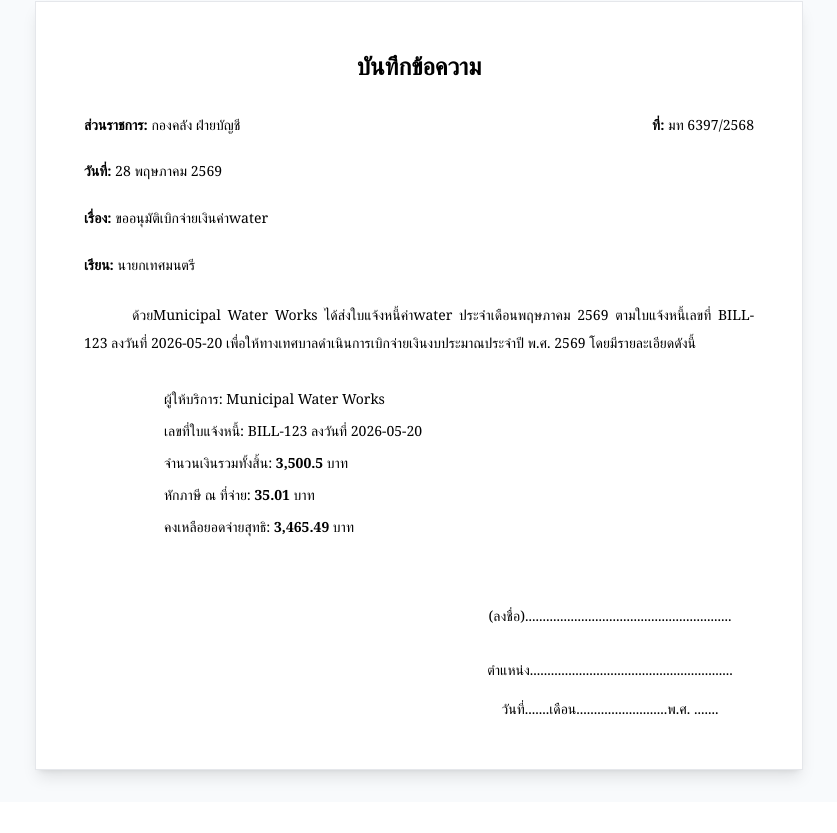
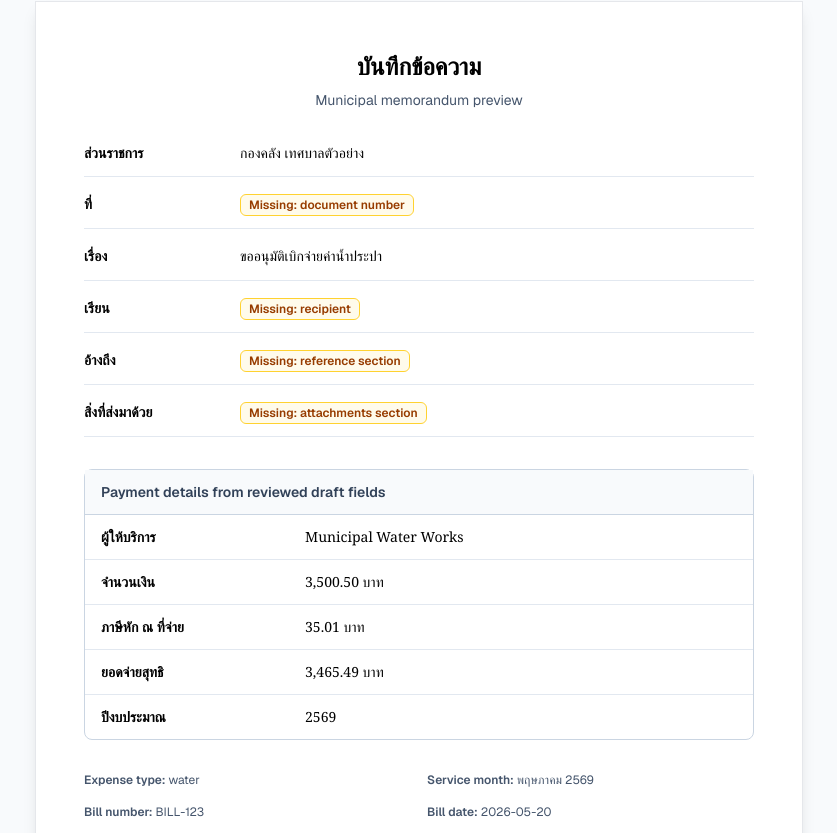
Before and after one commit to expellirmud-dot/utility-disbursement-app, a Next.js app: page /memos/preview in a window 1280 px wide. Shown: the part 547-1380 px from the top of the page, without its empty margins (221-1058 px from the left). Before the commit the page ends 1349 px from the top, so only its background shows below. Built offline with nearby package versions, Linux system fonts and the light colour scheme.

Commit message:
Refine memo field mapping and preview

```diff
--- a/src/components/MemoPreview.tsx
+++ b/src/components/MemoPreview.tsx
@@ -1,4 +1,28 @@
 import { Memo } from '../types/memo';
+
+type FieldValue = string | number | undefined | null;
+
+const missingMarker = (fieldName: string) => (
+  <span className="inline-flex rounded-md border border-amber-300 bg-amber-50 px-2 py-0.5 font-sans text-xs font-semibold text-amber-800">
+    Missing: {fieldName}
+  </span>
+);
+
+const isMissing = (value: FieldValue) => {
+  if (value === undefined || value === null) return true;
+  if (typeof value === 'number') return Number.isNaN(value);
+  return value.trim().length === 0;
+};
+
+const renderText = (value: FieldValue, fieldName: string) => {
+  if (isMissing(value)) return missingMarker(fieldName);
+  return value;
+};
+
+const renderMoney = (value: number | undefined, fieldName: string) => {
+  if (isMissing(value) || typeof value !== 'number') return missingMarker(fieldName);
+  return value.toLocaleString('th-TH', { minimumFractionDigits: 2, maximumFractionDigits: 2 });
+};
 
 export function MemoPreview({ memo }: { memo: Memo }) {
   return (
@@ -15,35 +39,84 @@ export function MemoPreview({ memo }: { memo: Memo }) {
       <div className="max-w-3xl mx-auto p-12 bg-white shadow-lg border border-gray-200 font-serif text-black print:shadow-none print:border-none print:p-0">
         <div className="text-center mb-8">
           <h1 className="text-2xl font-bold">บันทึกข้อความ</h1>
+          <p className="mt-2 text-sm text-slate-600 font-sans">Municipal memorandum preview</p>
         </div>
-        <div className="flex justify-between mb-6 text-sm leading-relaxed">
-          <div><span className="font-bold">ส่วนราชการ:</span> {memo.header.department} {memo.header.section}</div>
-          <div><span className="font-bold">ที่:</span> {memo.header.docNumber}</div>
-        </div>
-        <div className="mb-6 text-sm leading-relaxed">
-          <span className="font-bold">วันที่:</span> {new Date().toLocaleDateString('th-TH', { day: 'numeric', month: 'long', year: 'numeric' })}
-        </div>
-        <div className="mb-6 text-sm leading-relaxed">
-          <span className="font-bold">เรื่อง:</span> {memo.content.subject}
-        </div>
-        <div className="mb-6 text-sm leading-relaxed">
-          <span className="font-bold">เรียน:</span> {memo.content.recipient}
-        </div>
-        <div className="mb-8 leading-loose text-sm indent-12 text-justify">
-          {memo.content.body} <br /><br />
-          <div className="pl-8 space-y-1">
-            <p>ผู้ให้บริการ: {memo.content.details.providerName}</p>
-            <p>เลขที่ใบแจ้งหนี้: {memo.content.details.billNumber} ลงวันที่ {memo.content.details.billDate}</p>
-            <p>จำนวนเงินรวมทั้งสิ้น: <span className="font-semibold">{memo.content.details.grossAmount.toLocaleString()}</span> บาท</p>
-            <p>หักภาษี ณ ที่จ่าย: <span className="font-semibold">{memo.content.details.withholdingTax.toLocaleString()}</span> บาท</p>
-            <p>คงเหลือยอดจ่ายสุทธิ: <span className="font-semibold">{memo.content.details.netPayable.toLocaleString()}</span> บาท</p>
+
+        <div className="space-y-4 text-sm leading-relaxed">
+          <div className="grid grid-cols-[9rem_1fr] gap-3 border-b border-slate-200 pb-3">
+            <span className="font-bold">ส่วนราชการ</span>
+            <span>{renderText(memo.governmentUnit, 'government unit')}</span>
+          </div>
+          <div className="grid grid-cols-[9rem_1fr] gap-3 border-b border-slate-200 pb-3">
+            <span className="font-bold">ที่</span>
+            <span>{renderText(memo.documentNumber, 'document number')}</span>
+          </div>
+          <div className="grid grid-cols-[9rem_1fr] gap-3 border-b border-slate-200 pb-3">
+            <span className="font-bold">เรื่อง</span>
+            <span>{renderText(memo.subject, 'subject')}</span>
+          </div>
+          <div className="grid grid-cols-[9rem_1fr] gap-3 border-b border-slate-200 pb-3">
+            <span className="font-bold">เรียน</span>
+            <span>{renderText(memo.recipient, 'recipient')}</span>
+          </div>
+          <div className="grid grid-cols-[9rem_1fr] gap-3 border-b border-slate-200 pb-3">
+            <span className="font-bold">อ้างถึง</span>
+            <span>{renderText(memo.referenceSection, 'reference section')}</span>
+          </div>
+          <div className="grid grid-cols-[9rem_1fr] gap-3 border-b border-slate-200 pb-3">
+            <span className="font-bold">สิ่งที่ส่งมาด้วย</span>
+            <span>{renderText(memo.attachmentsSection, 'attachments section')}</span>
           </div>
         </div>
+
+        <div className="mt-8 rounded-lg border border-slate-300">
+          <div className="border-b border-slate-300 bg-slate-50 px-4 py-3 font-sans text-sm font-semibold text-slate-700">
+            Payment details from reviewed draft fields
+          </div>
+          <div className="divide-y divide-slate-200 text-sm">
+            <div className="grid grid-cols-[12rem_1fr] gap-3 px-4 py-3">
+              <span className="font-bold">ผู้ให้บริการ</span>
+              <span>{renderText(memo.providerName, 'provider name')}</span>
+            </div>
+            <div className="grid grid-cols-[12rem_1fr] gap-3 px-4 py-3">
+              <span className="font-bold">จำนวนเงิน</span>
+              <span>{renderMoney(memo.amount, 'amount')} บาท</span>
+            </div>
+            <div className="grid grid-cols-[12rem_1fr] gap-3 px-4 py-3">
+              <span className="font-bold">ภาษีหัก ณ ที่จ่าย</span>
+              <span>{renderMoney(memo.taxAmount, 'tax amount')} บาท</span>
+            </div>
+            <div className="grid grid-cols-[12rem_1fr] gap-3 px-4 py-3">
+              <span className="font-bold">ยอดจ่ายสุทธิ</span>
+              <span>{renderMoney(memo.netPayableAmount, 'net payable amount')} บาท</span>
+            </div>
+            <div className="grid grid-cols-[12rem_1fr] gap-3 px-4 py-3">
+              <span className="font-bold">ปีงบประมาณ</span>
+              <span>{renderText(memo.fiscalYear, 'fiscal year')}</span>
+            </div>
+          </div>
+        </div>
+
+        <div className="mt-8 grid grid-cols-2 gap-4 text-xs text-slate-600 font-sans">
+          <div>
+            <span className="font-semibold">Expense type:</span> {renderText(memo.expenseType, 'expense type')}
+          </div>
+          <div>
+            <span className="font-semibold">Service month:</span> {renderText(memo.serviceMonth, 'service month')}
+          </div>
+          <div>
+            <span className="font-semibold">Bill number:</span> {renderText(memo.billNumber, 'bill number')}
+          </div>
+          <div>
+            <span className="font-semibold">Bill date:</span> {renderText(memo.billDate, 'bill date')}
+          </div>
+        </div>
+
         <div className="flex justify-end mt-16 text-sm">
           <div className="text-center w-72 leading-relaxed">
-            <p className="mb-8">{memo.footer.approvalSignature}</p>
+            <p className="mb-8">(ลงชื่อ)...........................................................</p>
             <p className="mb-4">ตำแหน่ง..........................................................</p>
-            <p>{memo.footer.approvalDate}</p>
+            <p>วันที่.......เดือน..........................พ.ศ. .......</p>
           </div>
         </div>
       </div>
--- a/src/lib/disbursementDraftBuilder.ts
+++ b/src/lib/disbursementDraftBuilder.ts
@@ -45,6 +45,9 @@ export const buildDisbursementDraft = (
       billDate: finalBill.billDate,
       serviceMonth: finalBill.serviceMonth,
       fiscalYear,
+      amount: grossAmount,
+      taxAmount: withholdingTax,
+      netPayableAmount: netPayable,
       grossAmount,
       withholdingTax,
       netPayable,
--- a/src/lib/memoBuilder.ts
+++ b/src/lib/memoBuilder.ts
@@ -3,30 +3,22 @@ import { Memo } from '../types/memo';
 
 export const buildMemo = (draft: DisbursementDraft): Memo => {
   const { memoFields } = draft;
+
   return {
-    header: {
-      department: 'กองคลัง',
-      section: 'ฝ่ายบัญชี',
-      docNumber: `มท ${Math.floor(Math.random() * 10000)}/2568`,
-    },
-    content: {
-      subject: `ขออนุมัติเบิกจ่ายเงินค่า${memoFields.expenseType}`,
-      recipient: 'นายกเทศมนตรี',
-      body: `ด้วย${memoFields.providerName} ได้ส่งใบแจ้งหนี้ค่า${memoFields.expenseType} ประจำเดือน${memoFields.serviceMonth} ตามใบแจ้งหนี้เลขที่ ${memoFields.billNumber} ลงวันที่ ${memoFields.billDate} เพื่อให้ทางเทศบาลดำเนินการเบิกจ่ายเงินงบประมาณประจำปี พ.ศ. ${memoFields.fiscalYear} โดยมีรายละเอียดดังนี้`,
-      details: {
-        providerName: memoFields.providerName,
-        expenseType: memoFields.expenseType,
-        billNumber: memoFields.billNumber || 'N/A',
-        billDate: memoFields.billDate || 'N/A',
-        serviceMonth: memoFields.serviceMonth || 'N/A',
-        grossAmount: memoFields.grossAmount,
-        withholdingTax: memoFields.withholdingTax,
-        netPayable: memoFields.netPayable,
-      },
-    },
-    footer: {
-      approvalSignature: '(ลงชื่อ)...........................................................',
-      approvalDate: 'วันที่.......เดือน..........................พ.ศ. .......',
-    },
+    governmentUnit: memoFields.governmentUnit,
+    documentNumber: memoFields.documentNumber,
+    subject: memoFields.subject,
+    recipient: memoFields.recipient,
+    referenceSection: memoFields.referenceSection,
+    attachmentsSection: memoFields.attachmentsSection,
+    providerName: memoFields.providerName,
+    amount: memoFields.amount ?? memoFields.grossAmount,
+    taxAmount: memoFields.taxAmount ?? memoFields.withholdingTax,
+    netPayableAmount: memoFields.netPayableAmount ?? memoFields.netPayable,
+    fiscalYear: memoFields.fiscalYear,
+    expenseType: memoFields.expenseType,
+    billNumber: memoFields.billNumber,
+    billDate: memoFields.billDate,
+    serviceMonth: memoFields.serviceMonth,
   };
 };
--- a/src/types/disbursementDraft.ts
+++ b/src/types/disbursementDraft.ts
@@ -1,6 +1,20 @@
 import { ExpenseType } from './disbursement';
 
 export type ReadinessStatus = 'ready' | 'needs_review' | 'blocked';
+
+export interface OfficialMemoFields {
+  governmentUnit?: string;
+  documentNumber?: string;
+  subject?: string;
+  recipient?: string;
+  referenceSection?: string;
+  attachmentsSection?: string;
+  providerName: string;
+  amount: number;
+  taxAmount: number;
+  netPayableAmount: number;
+  fiscalYear: string;
+}
 
 export interface DisbursementDraft {
   id: string;
@@ -9,15 +23,16 @@ export interface DisbursementDraft {
     missingFields: string[];
     blockers: string[];
   };
-  memoFields: {
+  memoFields: OfficialMemoFields & {
     expenseType: ExpenseType;
-    providerName: string;
     billNumber?: string;
     billDate?: string;
     serviceMonth?: string;
-    fiscalYear: string;
+    /** @deprecated Use amount for official memo rendering. */
     grossAmount: number;
+    /** @deprecated Use taxAmount for official memo rendering. */
     withholdingTax: number;
+    /** @deprecated Use netPayableAmount for official memo rendering. */
     netPayable: number;
   };
   metadata: {
--- a/src/types/memo.ts
+++ b/src/types/memo.ts
@@ -1,26 +1,19 @@
+import { ExpenseType } from './disbursement';
+
 export interface Memo {
-  header: {
-    department: string;
-    section: string;
-    docNumber: string;
-  };
-  content: {
-    subject: string;
-    recipient: string;
-    body: string;
-    details: {
-      providerName: string;
-      expenseType: string;
-      billNumber: string;
-      billDate: string;
-      serviceMonth: string;
-      grossAmount: number;
-      withholdingTax: number;
-      netPayable: number;
-    };
-  };
-  footer: {
-    approvalSignature: string;
-    approvalDate: string;
-  };
+  governmentUnit?: string;
+  documentNumber?: string;
+  subject?: string;
+  recipient?: string;
+  referenceSection?: string;
+  attachmentsSection?: string;
+  providerName?: string;
+  amount?: number;
+  taxAmount?: number;
+  netPayableAmount?: number;
+  fiscalYear?: string;
+  expenseType?: ExpenseType | string;
+  billNumber?: string;
+  billDate?: string;
+  serviceMonth?: string;
 }
```
Also changed, not shown: src/app/elaas/prepare/page.tsx (+9 -0 lines), src/app/memos/preview/page.tsx (+9 -0 lines).
